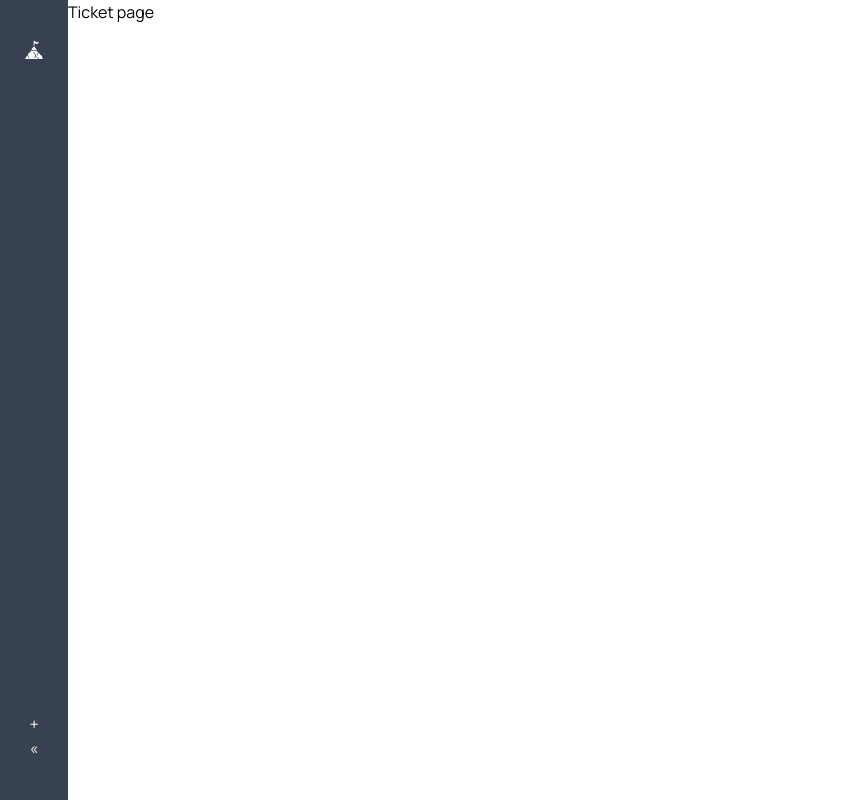
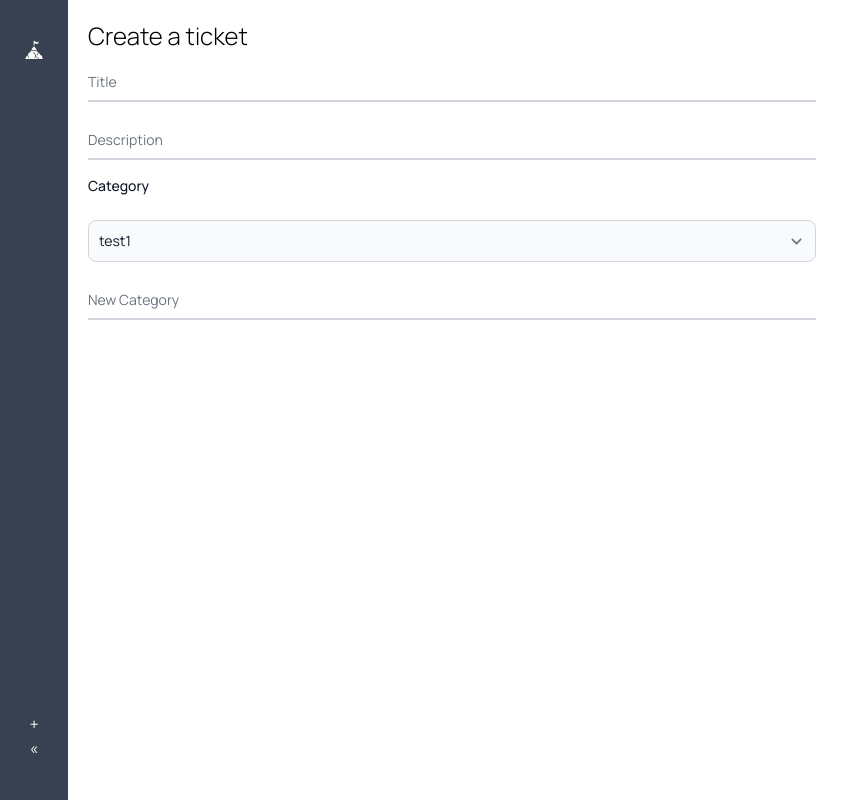
Before and after one commit to kldupless/monday-clone, a React (Create React App) app: page /ticket in a window 1280 px wide. Shown: the whole page, without its empty margins (0-854 px from the left). Built offline with nearby package versions, Linux system fonts and the light colour scheme.

Commit message:
Create new ticket form

```diff
--- a/package.json
+++ b/package.json
@@ -40,6 +40,7 @@
     ]
   },
   "devDependencies": {
+    "@tailwindcss/forms": "^0.5.3",
     "autoprefixer": "^10.4.13",
     "postcss": "^8.4.21"
   }
--- a/src/pages/TicketPage.js
+++ b/src/pages/TicketPage.js
@@ -1,8 +1,117 @@
+import { useState } from 'react'
+
+const formInputStyle = 'block py-2.5 px-0 w-full text-sm text-gray-900 bg-transparent border-0 border-b-2 border-gray-300 appearance-none dark:text-white dark:border-gray-600 dark:focus:border-blue-500 focus:outline-none focus:ring-0 focus:border-blue-600 peer'
+const formInputLabelStyle = 'absolute text-sm text-gray-500 dark:text-gray-400 duration-300 transform -translate-y-6 scale-75 top-3 -z-10 origin-[0] peer-focus:left-0 peer-focus:text-blue-600 peer-focus:dark:text-blue-500 peer-placeholder-shown:scale-100 peer-placeholder-shown:translate-y-0 peer-focus:scale-75 peer-focus:-translate-y-6'
+const formSelectStyle = 'bg-gray-50 border border-gray-300 text-gray-900 text-sm rounded-lg focus:ring-blue-500 focus:border-blue-500 block w-full p-2.5 dark:bg-gray-700 dark:border-gray-600 dark:placeholder-gray-400 dark:text-white dark:focus:ring-blue-500 dark:focus:border-blue-500'
+const formSelectLabelStyle ='block mb-2 text-sm font-medium text-gray-900 dark:text-white'
+
+
 const TicketPage = () => {
 
+    const [formData, setFormData] = useState({
+        status: 'not started',
+        progress: 0,
+        timestamp: new Date().toISOString()
+    })
+
+    const editMode = false
+    const handleSubmit = () => {
+        console.log('Ticket submitted')
+    }
+
+    const handleChange = (e) => {
+        const value = e.target.value
+        const name = e.target.name
+
+        setFormData((prevState) => ({
+            ...prevState,
+            [name]: value
+            })
+        )
+    }
+
+    const categories = ['test1', 'test2']
+
+    console.log(formData)
+
     return (
-        <div>
-            Ticket page
+        <div className="p-5 w-3/5">
+            <h1 className="font-light text-2xl">{editMode ? 'Update your ticket' : 'Create a ticket'}</h1>
+            <div>
+                <form onSubmit={handleSubmit}>
+                    <section className="flex flex-col justify-start items-start gap-4 py-2 ">
+                        <div className="relative w-full z-0 ">
+                            <input
+                                id="title"
+                                name="title"
+                                type="text"
+                                placeholder=" "
+                                onChange={handleChange}
+                                required={true}
+                                value={formData.title}
+                                className={formInputStyle}
+                            />
+                            <label
+                            htmlFor="title"
+                            className={formInputLabelStyle}
+                            >
+                                Title
+                            </label>
+                        </div>
+                        <div className="relative z-0 w-full">
+                            <input
+                                id="description"
+                                name="description"
+                                type="text"
+                                placeholder=" "
+                                onChange={handleChange}
+                                required={true}
+                                value={formData.description}
+                                className={formInputStyle}
+                            />
+                            <label
+                                htmlFor="description"
+                                className={formInputLabelStyle}
+                            >
+                                Description
+                            </label>
+                        </div>
+                        <label
+                        className={formSelectLabelStyle}
+                        >
+                            Category
+                        </label>
+                        <select
+                        name="category"
+                        value={formData.category}
+                        onChange={handleChange}
+                        className={formSelectStyle}
+                        >
+                            {categories?.map((category, _index) => (
+                                <option value={category} key={_index}>{category}</option>
+                            ))}
+                        </select>
+                        <div className="relative z-0 w-full">
+                            <input
+                                id="new-category"
+                                name="category"
+                                type="text"
+                                placeholder=" "
+                                onChange={handleChange}
+                                required={true}
+                                value={formData.category}
+                                className={formInputStyle}
+                            />
+                            <label
+                            htmlFor="new-category"
+                            className={formInputLabelStyle}
+                            >
+                                New Category
+                            </label>
+                        </div>
+                    </section>
+                </form>
+            </div>
         </div>
     )
 }
--- a/tailwind.config.js
+++ b/tailwind.config.js
@@ -8,5 +8,7 @@ module.exports = {
     },
     extend: {},
   },
-  plugins: [],
+  plugins: [
+    require('@tailwindcss/forms'),
+  ],
 }
```
Also changed, not shown: 1 other file (tests, documents, lock files or other folders).
